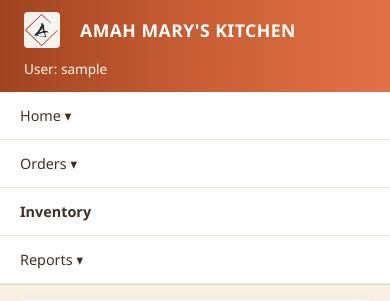
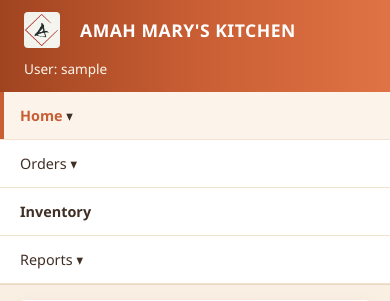
Before and after one commit to Furyk1923/Amah-Mary-s-Kitchen-by-Bare-Minimum, a PHP site: page /index.php in a window 390 px wide. Shown: the top 301 px of the page. Run offline with PHP 8.4, Linux system fonts and the light colour scheme; the visitor is signed in with stand-in values (Sample User, id 1); data that the repository does not hold is empty.

Commit message:
Update style.css

```diff
--- a/style.css
+++ b/style.css
@@ -97,6 +98,26 @@ body {
     color: var(--primary);
 }
 
+.sec-nav-item.active {
+    background: #fcf4eb;
+}
+
+.sec-nav-item.active a {
+    color: var(--primary);
+    font-weight: 700;
+}
+
+.sec-nav-item.active::after {
+    content: "";
+    position: absolute;
+    bottom: -1px;
+    left: 0;
+    width: 100%;
+    height: 3px;
+    background: var(--primary);
+    border-radius: 3px 3px 0 0;
+}
+
 .sec-dropdown {
     display: none;
     position: absolute;
@@ -440,6 +464,16 @@ form textarea:focus {
         border-bottom: 1px solid #f2e3cf;
     }
 
+    /* Shift the active highlight to the left on mobile screens */
+    .sec-nav-item.active::after {
+        top: 0;
+        bottom: 0;
+        left: 0;
+        width: 4px;
+        height: 100%;
+        border-radius: 0;
+    }
+
     .sec-dropdown {
         position: static;
         box-shadow: none;
```
Also changed, not shown: other parts of style.css (+18 -14 lines).
